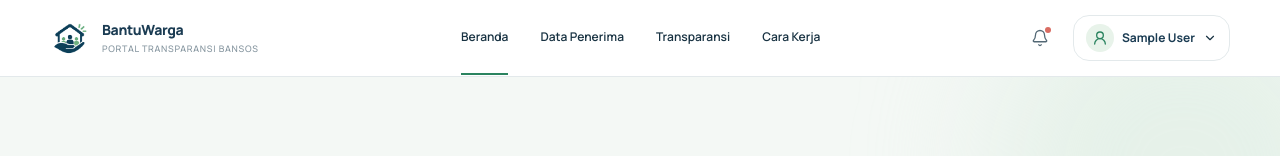
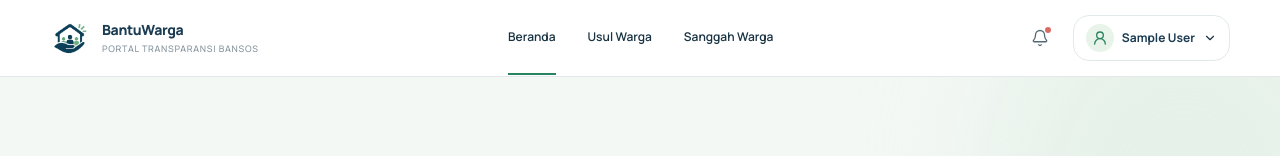
Before and after one commit to arifarhh/web-BantuWarga, a React (Vite) app: page / in a window 1280 px wide. Shown: the top 156 px of the page. Built offline with nearby package versions, Linux system fonts and the light colour scheme; sample sign-in values are in the browser's storage.

Commit message:
feat(usul-warga): update authenticated navigation and profile layout

```diff
--- a/src/App.tsx
+++ b/src/App.tsx
@@ -1,8 +1,8 @@
+
 import { BrowserRouter, Routes, Route } from 'react-router-dom'
 
 import { AuthProvider } from './context/AuthContext'
 import PublicLayout from './layouts/PublicLayout'
-
 import ProtectedRoute from './components/common/ProtectedRoute'
 
 import HomePage from './pages/home/HomePage'
@@ -18,7 +18,7 @@ function App() {
     <BrowserRouter>
       <AuthProvider>
         <Routes>
-          {/* Halaman dengan Navbar dan Footer */}
+          {/* Halaman publik dengan Navbar dan Footer */}
           <Route element={<PublicLayout />}>
             <Route path="/" element={<HomePage />} />
 
@@ -30,13 +30,21 @@ function App() {
                 </ProtectedRoute>
               }
             />
+
+            <Route
+              path="/profile"
+              element={
+                <ProtectedRoute>
+                  <ProfilePage />
+                </ProtectedRoute>
+              }
+            />
           </Route>
 
           {/* Halaman autentikasi */}
           <Route path="/login" element={<LoginPage />} />
           <Route path="/register" element={<RegisterPage />} />
           <Route path="/verify-otp" element={<VerifyOTPPage />} />
-          <Route path="/profile" element={<ProfilePage />} />
         </Routes>
       </AuthProvider>
     </BrowserRouter>
--- a/src/components/layout/Navbar.tsx
+++ b/src/components/layout/Navbar.tsx
@@ -1,5 +1,6 @@
+
 import { useState, useEffect } from 'react'
-import { Link } from 'react-router-dom'
+import { Link, useLocation } from 'react-router-dom'
 
 import {
   Menu,
@@ -13,11 +14,17 @@ import {
 
 import { useAuth } from '../../context/AuthContext'
 
-const navigation = [
+const guestNavigation = [
   { label: 'Beranda', href: '#beranda' },
   { label: 'Data Penerima', href: '#data-penerima' },
   { label: 'Transparansi', href: '#transparansi' },
   { label: 'Cara Kerja', href: '#cara-kerja' },
+]
+
+const userNavigation = [
+  { label: 'Beranda', href: '/' },
+  { label: 'Usul Warga', href: '/proposal' },
+  { label: 'Sanggah Warga', href: '/#sanggah-warga' },
 ]
 
 export default function Navbar() {
@@ -26,9 +33,18 @@ export default function Navbar() {
   const [activeSection, setActiveSection] = useState('beranda')
 
   const { user, isAuthenticated, logout } = useAuth()
+  const location = useLocation()
+
+  const navigation = isAuthenticated
+    ? userNavigation
+    : guestNavigation
 
   useEffect(() => {
-    const sections = navigation
+    if (isAuthenticated || location.pathname !== '/') {
+      return
+    }
+
+    const sections = guestNavigation
       .map((item) => document.querySelector(item.href))
       .filter((section): section is Element => section !== null)
 
@@ -53,11 +69,39 @@ export default function Navbar() {
     sections.forEach((section) => observer.observe(section))
 
     return () => observer.disconnect()
-  }, [])
+  }, [isAuthenticated, location.pathname])
+
+  const isNavigationActive = (item: (typeof navigation)[number]) => {
+    if (!isAuthenticated) {
+      return activeSection === item.href.replace('#', '')
+    }
+
+    if (item.href === '/proposal') {
+      return location.pathname === '/proposal'
+    }
+
+    if (item.href === '/#sanggah-warga') {
+      return (
+        location.pathname === '/' &&
+        location.hash === '#sanggah-warga'
+      )
+    }
+
+    if (item.href === '/') {
+      return location.pathname === '/' &&
+        location.hash !== '#sanggah-warga'
+    }
+
+    return false
+  }
 
   const handleLogout = () => {
     logout()
     setIsProfileMenuOpen(false)
+    setIsMenuOpen(false)
+  }
+
+  const handleNavigationClick = () => {
     setIsMenuOpen(false)
   }
 
@@ -66,7 +110,10 @@ export default function Navbar() {
       <div className="container flex h-[76px] items-center justify-between">
 
         {/* Logo */}
-        <Link to="/" className="flex shrink-0 items-center gap-3">
+        <Link
+          to="/"
+          className="flex shrink-0 items-center gap-3"
+        >
           <img
             src="/logo/logo-bantu-warga.png"
             alt="Logo BantuWarga"
@@ -86,22 +133,32 @@ export default function Navbar() {
         {/* Desktop navigation */}
         <nav className="hidden items-center gap-8 md:flex">
           {navigation.map((item) => {
-            const sectionId = item.href.replace('#', '')
-            const isActive = activeSection === sectionId
+            const isActive = isNavigationActive(item)
+            const isAnchor = item.href.startsWith('#')
 
-            return (
+            const className = `border-b-2 py-7 text-xs font-semibold transition-colors ${
+              isActive
+                ? 'border-[var(--green)] text-[var(--navy)]'
+                : 'border-transparent text-[var(--text)] hover:border-[var(--green)] hover:text-[var(--green)]'
+            }`
+
+            return isAnchor ? (
               <a
                 key={item.label}
                 href={item.href}
-                onClick={() => setActiveSection(sectionId)}
-                className={`border-b-2 py-7 text-xs font-semibold transition-colors ${
-                  isActive
-                    ? 'border-[var(--green)] text-[var(--navy)]'
-                    : 'border-transparent text-[var(--text)] hover:border-[var(--green)] hover:text-[var(--green)]'
-                }`}
+                onClick={() => setActiveSection(item.href.replace('#', ''))}
+                className={className}
               >
                 {item.label}
               </a>
+            ) : (
+              <Link
+                key={item.label}
+                to={item.href}
+                className={className}
+              >
+                {item.label}
+              </Link>
             )
           })}
         </nav>
@@ -164,7 +221,8 @@ export default function Navbar() {
               to="/login"
               className="inline-flex items-center gap-2 rounded-lg bg-[var(--green-light)] px-4 py-2.5 text-xs font-bold text-[var(--teal)] transition hover:bg-[var(--mint)]"
             >
-              <LogIn size={15} /> Masuk
+              <LogIn size={15} />
+              Masuk
               <ChevronDown size={13} className="-rotate-90" />
             </Link>
           )}
@@ -187,25 +245,36 @@ export default function Navbar() {
         <div className="border-t border-[var(--line)] bg-white px-6 py-4 shadow-lg md:hidden">
           <nav className="container flex flex-col gap-1">
             {navigation.map((item) => {
-              const sectionId = item.href.replace('#', '')
-              const isActive = activeSection === sectionId
+              const isActive = isNavigationActive(item)
+              const isAnchor = item.href.startsWith('#')
 
-              return (
+              const className = `rounded-lg px-3 py-3 text-sm font-semibold transition ${
+                isActive
+                  ? 'bg-[var(--green-light)] text-[var(--navy)]'
+                  : 'text-[var(--text)] hover:bg-[var(--green-light)] hover:text-[var(--navy)]'
+              }`
+
+              return isAnchor ? (
                 <a
                   key={item.label}
                   href={item.href}
                   onClick={() => {
-                    setActiveSection(sectionId)
-                    setIsMenuOpen(false)
+                    setActiveSection(item.href.replace('#', ''))
+                    handleNavigationClick()
                   }}
-                  className={`rounded-lg px-3 py-3 text-sm font-semibold transition ${
-                    isActive
-                      ? 'bg-[var(--green-light)] text-[var(--navy)]'
-                      : 'text-[var(--text)] hover:bg-[var(--green-light)] hover:text-[var(--navy)]'
-                  }`}
+                  className={className}
                 >
                   {item.label}
                 </a>
+              ) : (
+                <Link
+                  key={item.label}
+                  to={item.href}
+                  onClick={handleNavigationClick}
+                  className={className}
+                >
+                  {item.label}
+                </Link>
               )
             })}
 
@@ -213,7 +282,7 @@ export default function Navbar() {
               <>
                 <Link
                   to="/profile"
-                  onClick={() => setIsMenuOpen(false)}
+                  onClick={handleNavigationClick}
                   className="mt-2 flex items-center gap-2 rounded-lg bg-[var(--green-light)] px-4 py-3 text-sm font-bold text-[var(--navy)]"
                 >
                   <UserRound size={17} />
@@ -232,10 +301,11 @@ export default function Navbar() {
             ) : (
               <Link
                 to="/login"
-                onClick={() => setIsMenuOpen(false)}
+                onClick={handleNavigationClick}
                 className="mt-2 inline-flex items-center justify-center gap-2 rounded-lg bg-[var(--green-light)] px-4 py-3 text-center text-sm font-bold text-[var(--teal)] transition hover:bg-[var(--mint)]"
               >
-                <LogIn size={16} /> Masuk
+                <LogIn size={16} />
+                Masuk
               </Link>
             )}
           </nav>
```
